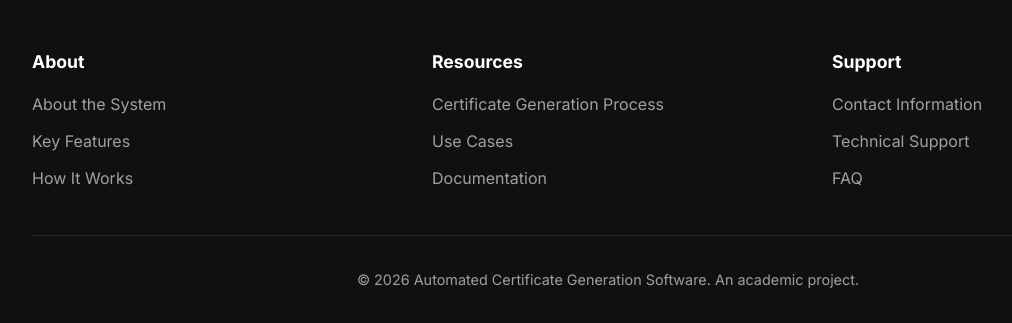
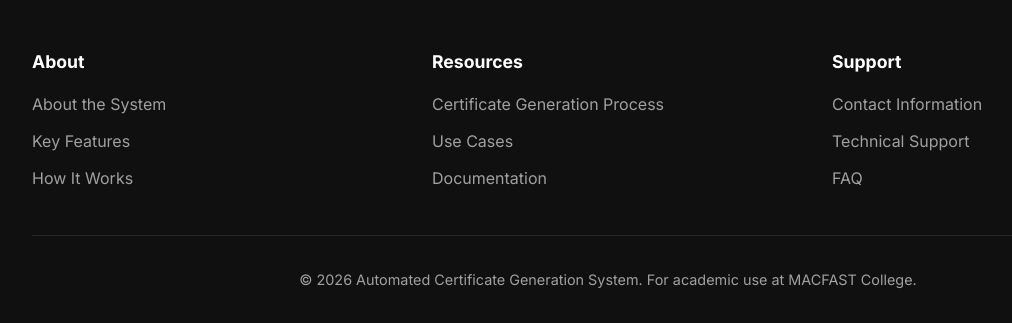
Before and after one commit to Arjunsanthosh09/Cert-Gen-Automated-Certificate-Generation-Software-, a Flask app: page / in a window 1280 px wide. Shown: the part 5654-5977 px from the top of the page, without its empty margins (32-1044 px from the left). Run offline with Flask 3, Linux system fonts and the light colour scheme.

Commit message:
updated footer

```diff
--- a/templates/index.html
+++ b/templates/index.html
@@ -296,8 +296,6 @@
     </section>
 
 
-
-    <!-- Footer -->
     <footer>
         <div class="footer-content">
             <div class="footer-section">
@@ -326,7 +324,7 @@
             </div>
         </div>
         <div class="footer-bottom">
-            <p>&copy; 2026 Automated Certificate Generation Software. An academic project.</p>
+            <p>© 2026 Automated Certificate Generation System. For academic use at MACFAST College.</p>
         </div>
     </footer>
 
```
Also changed, not shown: 2 other files.
